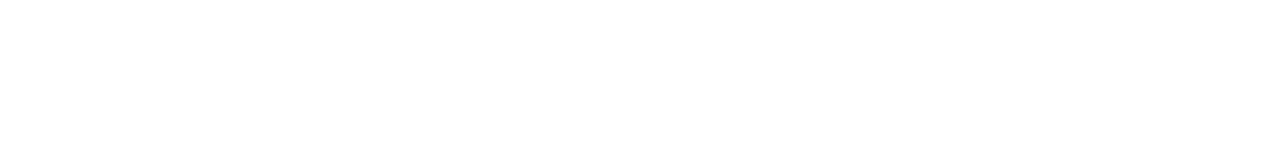
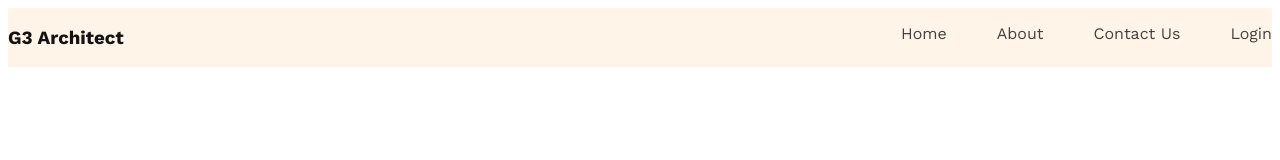
Before and after one commit to DevAnikRoy/practice-G-3-architect, a plain HTML site: page index.html in a window 1280 px wide. Drawn offline with nearby package versions, Linux system fonts and the light colour scheme.

Commit message:
adding navbar

```diff
--- a/index.html
+++ b/index.html
@@ -1,12 +1,41 @@
 <!DOCTYPE html>
 <html lang="en">
+
 <head>
     <meta charset="UTF-8">
     <meta name="viewport" content="width=device-width, initial-scale=1.0">
     <link rel="stylesheet" href="style.css">
     <title>G-3 Architect</title>
 </head>
-<body>
 
+<body class="work-sans-fonts ">
+    <header class="header-bg">
+        <nav class="nav-bar display-flex">
+            <h3 class="brand dark-1">G3 Architect</h3>
+            <ul class="nav-links display-flex">
+                <li class="nav-item"><a href="" class="nav-link dark-2">Home</a>
+                </li>
+
+                <li class="nav-item"><a href="" class="nav-link dark-2">About</a>
+                </li>
+
+                <li class="nav-item"><a href="" class="nav-link dark-2">Contact Us</a>
+                </li>
+
+                <li class="nav-item"><a href="" class="nav-link dark-2">Login</a>
+                </li>
+            </ul>
+        </nav>
+        <div class="banner">
+
+        </div>
+    </header>
+    <main>
+
+    </main>
+    <footer>
+
+    </footer>
 </body>
+
 </html>
--- a/style.css
+++ b/style.css
@@ -0,0 +1,55 @@
+/* Font Family */
+
+@import url('https://fonts.googleapis.com/css2?family=Work+Sans:ital,wght@0,100..900;1,100..900&display=swap');
+
+
+.work-sans-fonts {
+    font-family: "Work Sans", serif;
+    font-optical-sizing: auto;
+    font-style: normal;
+  }
+
+  /* Shared style */
+
+.display-flex{
+    display: flex;
+}
+.dark-1{
+    color: #131313;
+}
+.dark-2{
+    color: #424242;
+}
+.dark-3{
+    color: #727272;
+}
+.header-bg{
+    background-color: #FFF4E7;
+}
+
+
+
+  /* Header style */
+
+
+
+
+  /* Nav relates style */
+
+  .nav-bar{
+    justify-content: space-between;
+  }
+  .nav-links{
+    gap: 50px;
+  }
+
+  .nav-item{
+    list-style: none;
+  }
+  .nav-link{
+    text-decoration: none;
+  }
+  .nav-bar, .banner{
+    max-width: 1440px;
+    margin: 0 auto;
+  }
```
